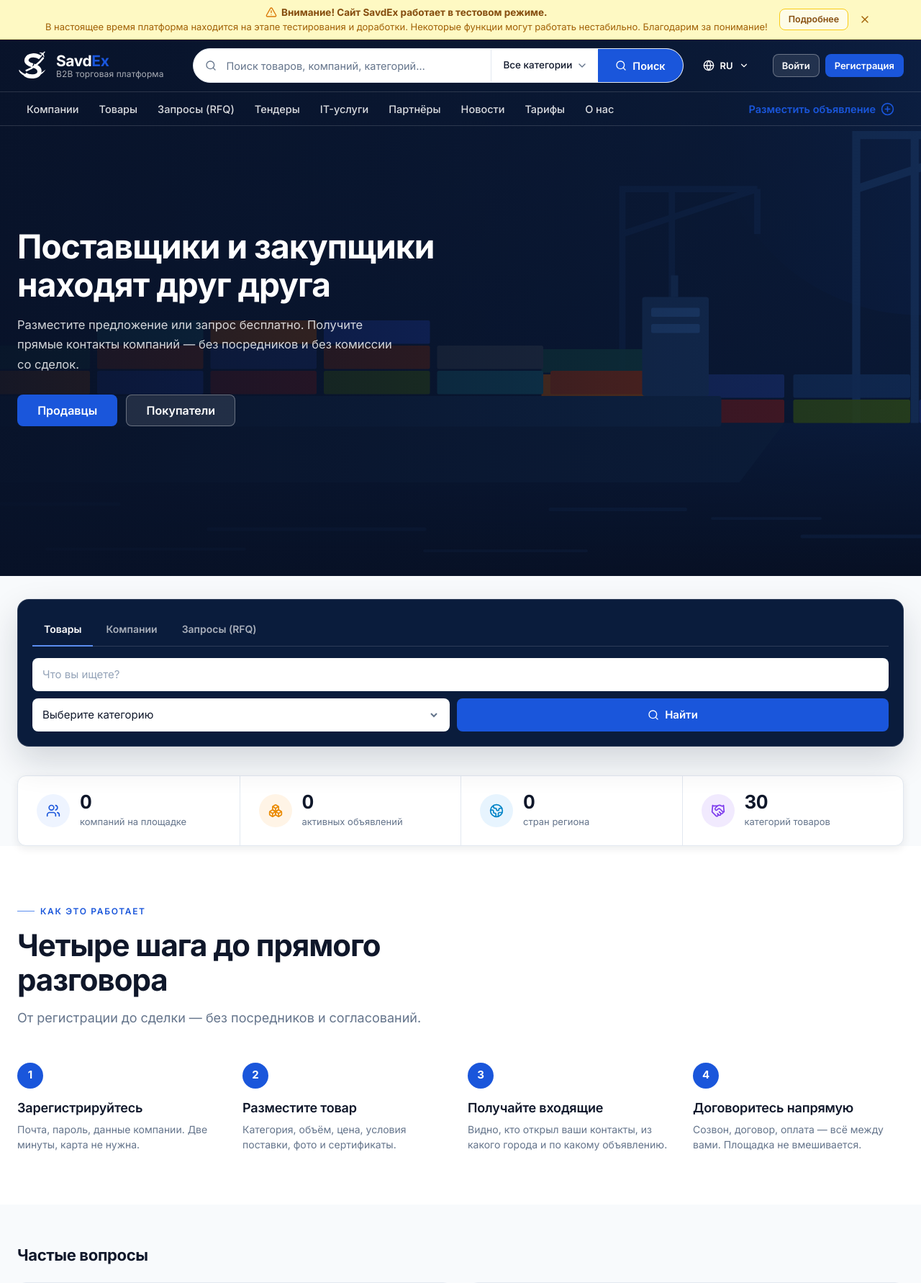
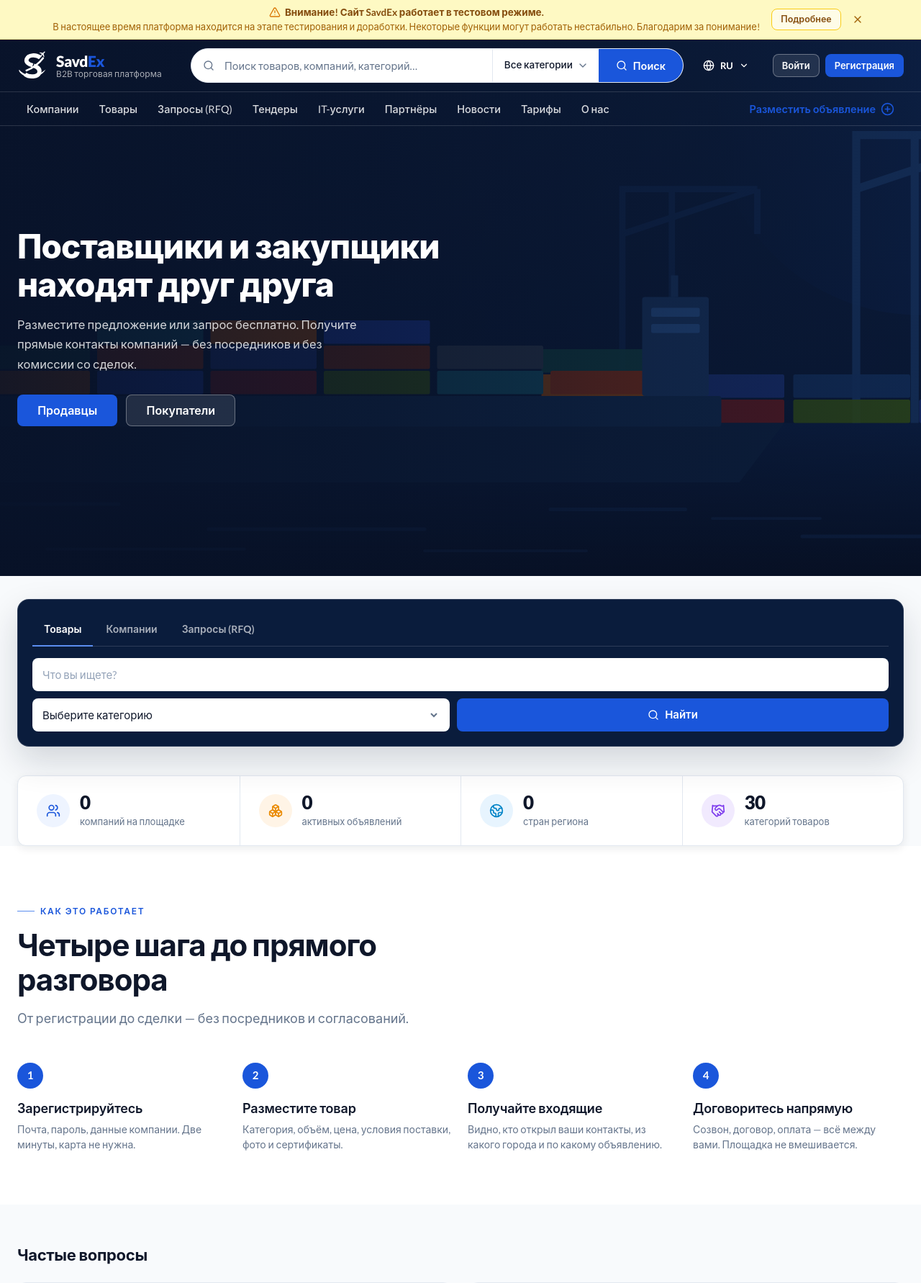
Before and after one commit to xondamirx9/savdex, a Laravel app: page / in a window 1280 px wide. Shown: the top 1782 px of the page at 72% size. Run offline with Laravel 12, Linux system fonts and the light colour scheme; data comes from the database, SQL or seed files in the repository; data that the repository does not hold is empty; style sheets or scripts are compiled from the project's sources; parts of the project's set-up code (start-up, migrations or seed data) failed here and were passed over; some libraries are stand-ins or nearby versions.

Commit message:
Шрифт площадки — Lato вместо Inter
Меняются три места: подключение в <head>, токен --font-sans и
font-family у body. Больше Inter в проекте нигде не упоминался.

Запрашиваются начертания 400, 700 и 900 — все, что есть у Lato из
нужных. Промежуточных 500 и 600 у семейства не существует, и просить
их нельзя: ответ на несуществующее начертание ломает весь запрос,
и страница осталась бы вообще без шрифта.

Отсюда следствие, которое видно глазом: по правилам подбора CSS
браузер отдаёт 500 начертанию 400, а 600 — начертанию 700. Значит
интерфейсная мелочь (пункты меню, вкладки, подписи полей — 26 правил,
почти все и так приглушённого цвета) набирается обычным, а заголовки
и кнопки (62 правила на 600) — жирным. Ступеней насыщенности станет
три вместо пяти. Это свойство самого Lato, а не недосмотр, поэтому
веса в правилах не трогаю: подгонять 88 мест под чужую сетку значит
ломать вёрстку ради вида одной ступени.

'Noto Sans SC' остаётся в списке запасных: у Lato нет иероглифов,
и китайская версия сайта держится именно на нём.

Co-Authored-By: Claude Opus 5 <noreply@anthropic.com>
Claude-Session: https://claude.ai/code/session_01Gxp22K4VJ8gzo3MvxpaMjQ

```diff
--- a/resources/css/app.css
+++ b/resources/css/app.css
@@ -75,8 +75,16 @@
     --color-demand-text: #047857;
 
     /* ── Типографика ── */
+    /* У Lato есть 400, 700 и 900; промежуточных 500 и 600 в семействе
+       нет. Браузер по правилам подбора CSS отдаёт 500 начертанию 400,
+       а 600 — начертанию 700: интерфейсная мелочь набирается обычным,
+       заголовки и кнопки — жирным. Это сознательный размен: три
+       ступени вместо пяти.
+
+       'Noto Sans SC' остаётся в списке — у Lato нет иероглифов,
+       и китайская версия сайта держится именно на нём. */
     --font-sans:
-        'Inter', -apple-system, BlinkMacSystemFont, 'Segoe UI', Roboto, 'Noto Sans SC', sans-serif;
+        'Lato', -apple-system, BlinkMacSystemFont, 'Segoe UI', Roboto, 'Noto Sans SC', sans-serif;
 
     --text-display: 3rem; /* 48 */
     --text-display--line-height: 3.5rem;
--- a/resources/css/savdex-base.css
+++ b/resources/css/savdex-base.css
@@ -39,7 +39,7 @@
 *{margin:0;padding:0}
 html{-webkit-text-size-adjust:100%;scroll-behavior:smooth}
 body{
-  font-family:'Inter',-apple-system,BlinkMacSystemFont,'Segoe UI',Roboto,'Noto Sans SC',sans-serif;
+  font-family:'Lato',-apple-system,BlinkMacSystemFont,'Segoe UI',Roboto,'Noto Sans SC',sans-serif;
   font-size:16px; line-height:1.625; color:var(--text); background:var(--bg);
   -webkit-font-smoothing:antialiased; overflow-x:hidden;
 }
--- a/resources/views/app.blade.php
+++ b/resources/views/app.blade.php
@@ -84,17 +84,23 @@
     @endif
 
     {{--
-        Inter со стороннего домена. docs/DESIGN.md §3 требует локальный —
-        внешний запрос откладывает отрисовку текста и ставит скорость
-        площадки в зависимость от чужого сервера, а из Узбекистана
-        европейские CDN отвечают заметно медленнее. Пока шрифт внешний,
-        второй preconnect с crossorigin обязателен: без него браузер
-        открывает соединение только под стили, а под сами woff2 —
-        заново, и это лишний круг до первой отрисовки текста.
+        Lato со стороннего домена. Локальный был бы быстрее — внешний
+        запрос откладывает отрисовку текста и ставит скорость площадки
+        в зависимость от чужого сервера, а из Узбекистана европейские
+        CDN отвечают заметно медленнее. Пока шрифт внешний, второй
+        preconnect с crossorigin обязателен: без него браузер открывает
+        соединение только под стили, а под сами woff2 — заново, и это
+        лишний круг до первой отрисовки текста.
+
+        Начертания 400, 700 и 900 — все, что есть у Lato из нужных нам.
+        Промежуточных 500 и 600 у семейства не существует, и просить их
+        нельзя: ответ на несуществующее начертание ломает весь запрос,
+        и страница осталась бы вообще без шрифта. Браузер подбирает их
+        сам по правилам CSS — см. комментарий у --font-sans.
     --}}
     <link rel="preconnect" href="https://fonts.bunny.net">
     <link rel="preconnect" href="https://fonts.bunny.net" crossorigin>
-    <link href="https://fonts.bunny.net/css?family=inter:400,500,600,700&display=swap" rel="stylesheet">
+    <link href="https://fonts.bunny.net/css?family=lato:400,700,900&display=swap" rel="stylesheet">
 
     @viteReactRefresh
     @vite(['resources/css/app.css', 'resources/js/app.tsx'])
```
